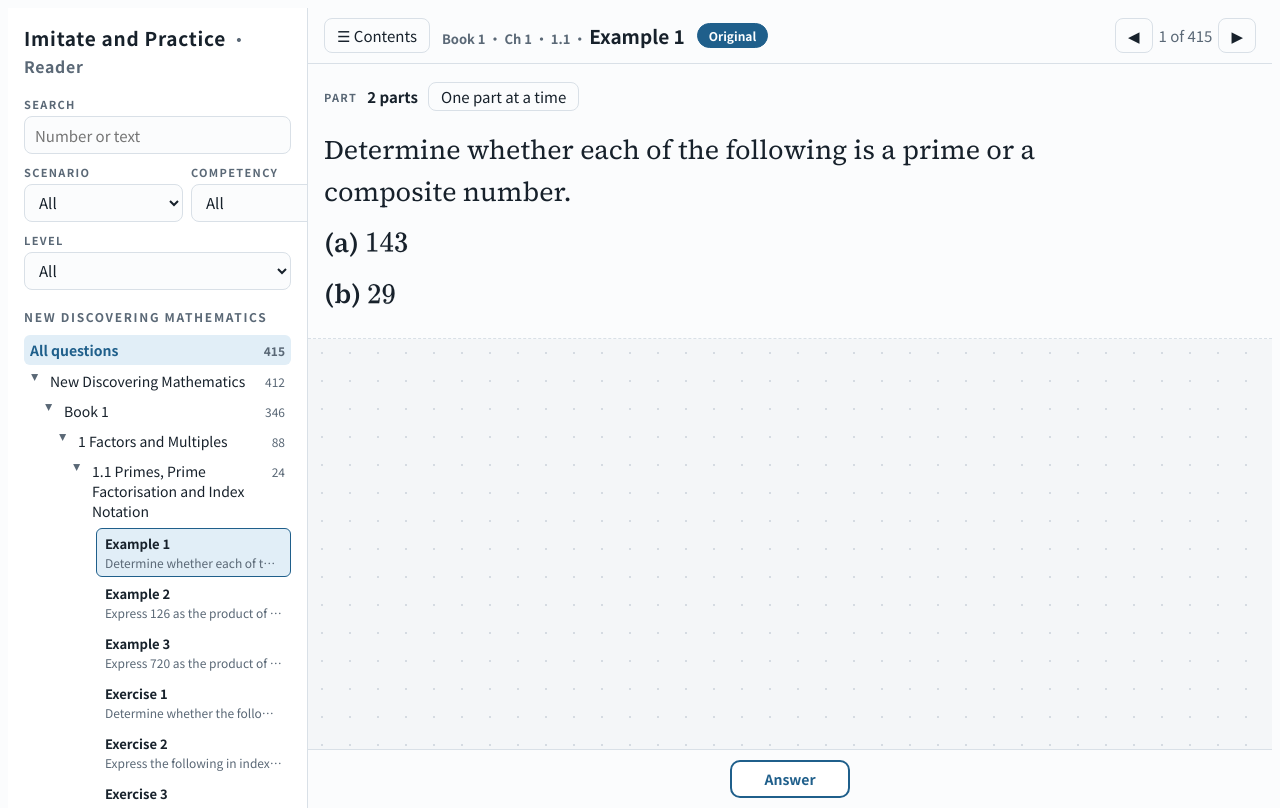
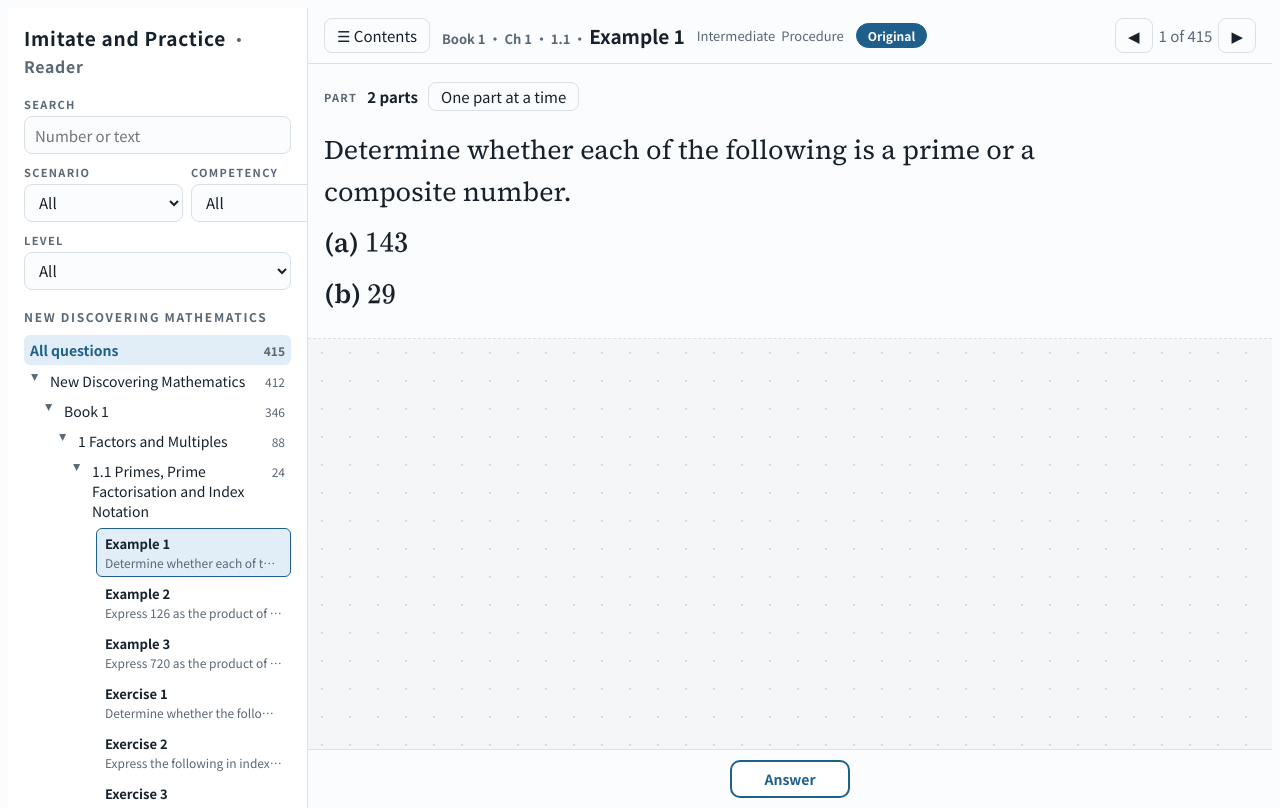
Before and after one commit to Tygermath/imitate-and-practice-reader, a plain HTML site: page index.html in a window 1280 px wide. Drawn offline with nearby package versions, Linux system fonts and the light colour scheme.

Commit message:
Sync Reader site

```diff
--- a/index.html
+++ b/index.html
@@ -200,6 +200,7 @@ dl.tagdl dd { margin: 0; min-width: 0; overflow-wrap: anywhere; }
 .field select:disabled { opacity: .5; }
 .field select:focus-visible, .field input:focus-visible { outline: 3px solid var(--chalk); outline-offset: 1px; }
 .chips { display: flex; gap: 6px; flex-wrap: wrap; min-width: 0; }
+.tagtxt { font-size: 13px; color: var(--muted); white-space: nowrap; }
 .chip { font-size: 12px; padding: 3px 9px; border-radius: 999px; border: 1px solid var(--line); color: var(--muted); white-space: nowrap; }
 .nav { display: flex; align-items: center; gap: 6px; font-variant-numeric: tabular-nums; color: var(--muted); }
 .note { font-size: 13px; color: var(--muted); }
@@ -295,6 +296,7 @@ body:not(.rv) .rv-only { display: none !important; }
   <header class="top" id="topRow">
     <button class="ghost" id="sideBtn" type="button" aria-controls="side" aria-expanded="true">☰ Contents</button>
     <span class="loc" id="locTag"></span>
+    <span class="chips" id="tagChips" style="flex:none"></span>
     <nav class="tabs" id="vTabs" aria-label="Original and variants"></nav>
     <span class="spacer"></span>
     <span class="nav"><button class="ghost" id="prevQ" type="button" aria-label="Previous question">◀</button><span id="posQ">–</span><button class="ghost" id="nextQ" type="button" aria-label="Next question">▶</button></span>
@@ -856,6 +858,8 @@ function render() {
       if (o && o.id && k === items.length - 1) { const e = document.createElement("span"); e.className = "sec"; e.textContent = t; box.append(e); } else box.append(t);
     });
     box.title = items.join(" · ");
+    const tc = $("tagChips"); tc.textContent = "";
+    if (o && o.id) [o.difficulty, o.category].filter(Boolean).forEach(t => { const c = document.createElement("span"); c.className = "tagtxt"; c.textContent = t; tc.append(c); });
   }
   $("bAns").disabled = !q; $("bExp").disabled = !q;
   $("bAns").classList.toggle("v", isVar); $("bExp").classList.toggle("v", isVar);
```
